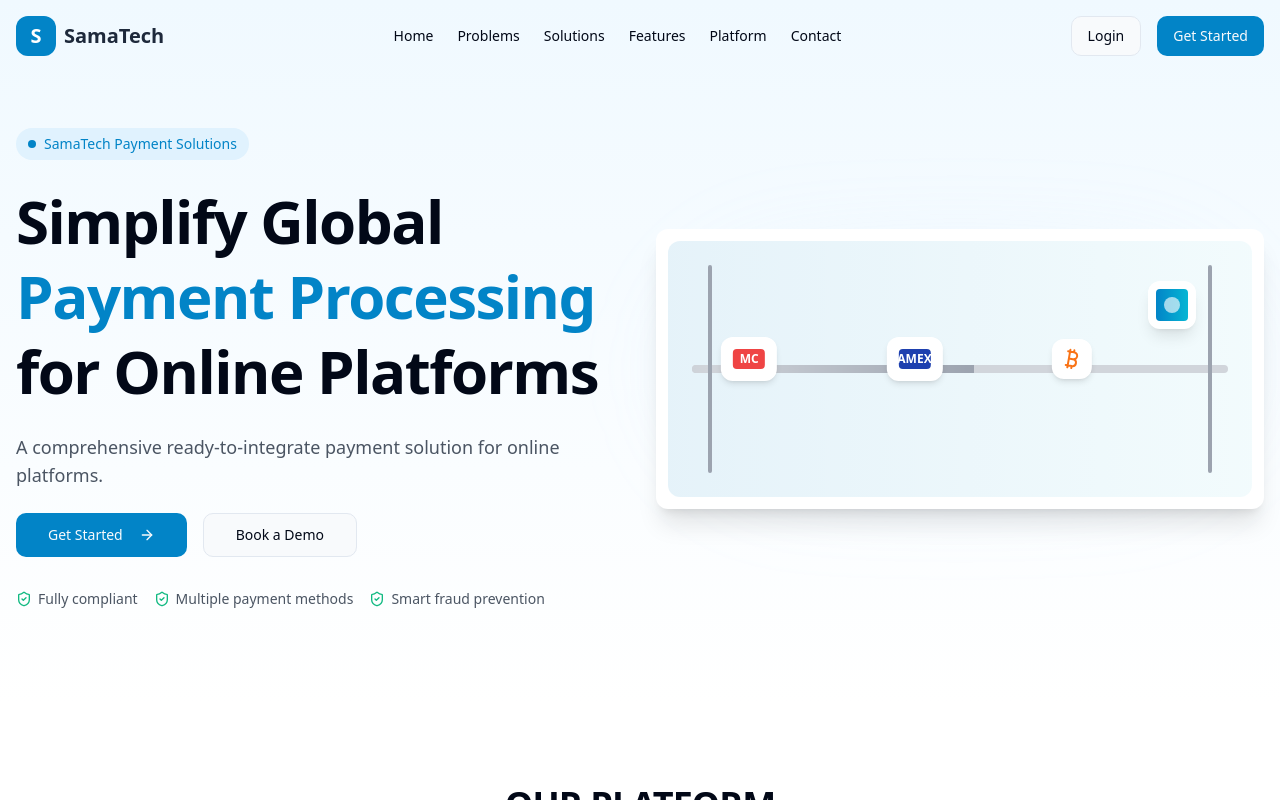
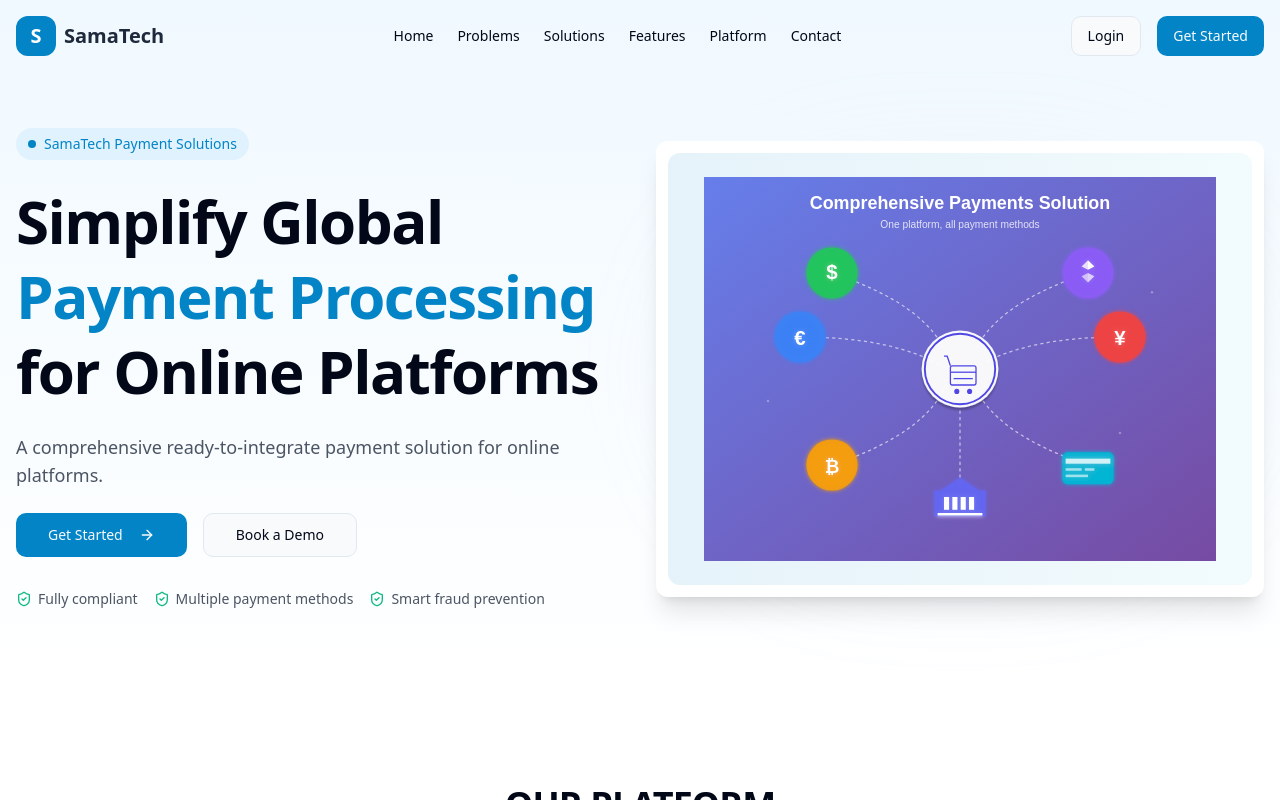
Before and after one commit to nissimbargerbi/secure-flow-finance-hub, a React (Vite) app: page / in a window 1280 px wide. Both pictures are taken after a click on the button "Book a Demo". Shown: the top 800 px of the page. Built offline with nearby package versions, Linux system fonts and the light colour scheme.

Commit message:
Replace Hero animation
Replaced the existing animation in the Hero section with a new SVG animation.

```diff
--- a/src/components/Hero.tsx
+++ b/src/components/Hero.tsx
@@ -1,7 +1,7 @@
 
 import React from "react";
 import { Button } from "@/components/ui/button";
-import { ArrowRight, ShieldCheck, Wallet, CreditCard, DollarSign, Banknote, Bitcoin } from "lucide-react";
+import { ArrowRight, ShieldCheck } from "lucide-react";
 
 const Hero = () => {
   return (
@@ -52,64 +52,155 @@ const Hero = () => {
               <div className="absolute inset-0 bg-gradient-radial from-blue-200/20 to-transparent rounded-full blur-2xl"></div>
               <div className="bg-white rounded-xl p-3 shadow-xl relative overflow-hidden">
                 <div className="bg-gradient-to-r from-finance-primary/10 to-finance-accent/5 rounded-lg p-6">
-                  {/* Assembly Line Animation */}
-                  <div className="relative h-52 w-full">
-                    {/* Conveyor Belt */}
-                    <div className="absolute top-1/2 left-0 right-0 transform -translate-y-1/2">
-                      <div className="h-2 bg-gray-300 rounded-full relative overflow-hidden">
-                        <div className="absolute inset-0 bg-gradient-to-r from-gray-400 via-gray-300 to-gray-400 animate-[slide-right_3s_linear_infinite]"></div>
-                      </div>
-                    </div>
+                  {/* SVG Animation */}
+                  <div className="relative h-96 w-full">
+                    <svg viewBox="0 0 800 600" xmlns="http://www.w3.org/2000/svg" className="w-full h-full">
+                      <defs>
+                        <linearGradient id="bgGradient" x1="0%" y1="0%" x2="100%" y2="100%">
+                          <stop offset="0%" style={{stopColor: "#667eea", stopOpacity: 1}} />
+                          <stop offset="100%" style={{stopColor: "#764ba2", stopOpacity: 1}} />
+                        </linearGradient>
+                        <filter id="glow">
+                          <feGaussianBlur stdDeviation="3" result="coloredBlur"/>
+                          <feMerge>
+                            <feMergeNode in="coloredBlur"/>
+                            <feMergeNode in="SourceGraphic"/>
+                          </feMerge>
+                        </filter>
+                        <filter id="shadow">
+                          <feDropShadow dx="0" dy="4" blur="8" floodOpacity="0.3"/>
+                        </filter>
+                      </defs>
 
-                    {/* Payment Symbols Moving on Belt */}
-                    <div className="absolute top-1/2 left-0 right-0 transform -translate-y-1/2 -translate-y-8">
-                      {/* First Row */}
-                      <div className="flex items-center justify-between animate-[slide-right_8s_linear_infinite]">
-                        <div className="bg-white p-3 rounded-lg shadow-md">
-                          <div className="w-8 h-5 bg-blue-600 rounded text-white text-xs flex items-center justify-center font-bold">VISA</div>
-                        </div>
-                        <div className="bg-white p-3 rounded-lg shadow-md">
-                          <div className="w-8 h-5 bg-red-500 rounded text-white text-xs flex items-center justify-center font-bold">MC</div>
-                        </div>
-                        <div className="bg-white p-3 rounded-lg shadow-md">
-                          <div className="w-8 h-5 bg-blue-800 rounded text-white text-xs flex items-center justify-center font-bold">AMEX</div>
-                        </div>
-                        <div className="bg-white p-2 rounded-lg shadow-md">
-                          <Bitcoin className="h-6 w-6 text-orange-500" />
-                        </div>
-                      </div>
-                    </div>
+                      {/* Background */}
+                      <rect width="800" height="600" fill="url(#bgGradient)"/>
 
-                    <div className="absolute top-1/2 left-0 right-0 transform -translate-y-1/2 translate-y-8">
-                      {/* Second Row - Delayed */}
-                      <div className="flex items-center justify-between animate-[slide-right_8s_linear_infinite_2s]">
-                        <div className="bg-white p-2 rounded-lg shadow-md">
-                          <div className="w-6 h-6 bg-gray-800 rounded-full flex items-center justify-center">
-                            <span className="text-white text-xs font-bold">Ξ</span>
-                          </div>
-                        </div>
-                        <div className="bg-white p-2 rounded-lg shadow-md">
-                          <Wallet className="h-6 w-6 text-finance-accent" />
-                        </div>
-                        <div className="bg-white p-2 rounded-lg shadow-md">
-                          <Banknote className="h-6 w-6 text-finance-success" />
-                        </div>
-                        <div className="bg-white p-2 rounded-lg shadow-md">
-                          <CreditCard className="h-6 w-6 text-finance-primary" />
-                        </div>
-                      </div>
-                    </div>
+                      {/* Connection Lines */}
+                      <g stroke="#ffffff" strokeWidth="2" opacity="0.6" fill="none">
+                        {/* Dollar to Cart */}
+                        <path d="M 200 150 Q 350 200 380 280" strokeDasharray="5,5">
+                          <animate attributeName="stroke-dashoffset" values="0;10" dur="2s" repeatCount="indefinite"/>
+                        </path>
+                        {/* Euro to Cart */}
+                        <path d="M 150 250 Q 300 250 380 300" strokeDasharray="5,5">
+                          <animate attributeName="stroke-dashoffset" values="0;10" dur="2.2s" repeatCount="indefinite"/>
+                        </path>
+                        {/* Bitcoin to Cart */}
+                        <path d="M 200 450 Q 350 400 380 320" strokeDasharray="5,5">
+                          <animate attributeName="stroke-dashoffset" values="0;10" dur="1.8s" repeatCount="indefinite"/>
+                        </path>
+                        {/* ETH to Cart */}
+                        <path d="M 600 150 Q 450 200 420 280" strokeDasharray="5,5">
+                          <animate attributeName="stroke-dashoffset" values="0;10" dur="2.1s" repeatCount="indefinite"/>
+                        </path>
+                        {/* Yen to Cart */}
+                        <path d="M 650 250 Q 500 250 420 300" strokeDasharray="5,5">
+                          <animate attributeName="stroke-dashoffset" values="0;10" dur="1.9s" repeatCount="indefinite"/>
+                        </path>
+                        {/* Credit Card to Cart */}
+                        <path d="M 600 450 Q 450 400 420 320" strokeDasharray="5,5">
+                          <animate attributeName="stroke-dashoffset" values="0;10" dur="2.3s" repeatCount="indefinite"/>
+                        </path>
+                        {/* Bank to Cart */}
+                        <path d="M 400 500 L 400 360" strokeDasharray="5,5">
+                          <animate attributeName="stroke-dashoffset" values="0;10" dur="2s" repeatCount="indefinite"/>
+                        </path>
+                      </g>
 
-                    {/* Assembly Line Structure */}
-                    <div className="absolute top-0 left-4 w-1 h-full bg-gray-400 rounded"></div>
-                    <div className="absolute top-0 right-4 w-1 h-full bg-gray-400 rounded"></div>
+                      {/* Central Shopping Cart */}
+                      <g transform="translate(350,250)" filter="url(#shadow)">
+                        <circle cx="50" cy="50" r="60" fill="#ffffff" opacity="0.95"/>
+                        <circle cx="50" cy="50" r="55" fill="none" stroke="#4f46e5" strokeWidth="3"/>
 
-                    {/* Processing Hub */}
-                    <div className="absolute top-4 right-8 bg-white rounded-lg p-2 shadow-lg">
-                      <div className="bg-gradient-to-r from-finance-primary to-finance-accent rounded p-2">
-                        <div className="w-4 h-4 bg-white rounded-full animate-pulse"></div>
-                      </div>
-                    </div>
+                        {/* Shopping Cart Icon */}
+                        <g transform="translate(25,25)" fill="#4f46e5" stroke="#4f46e5" strokeWidth="2">
+                          <rect x="10" y="20" width="40" height="30" rx="3" fill="none"/>
+                          <path d="M10 20L5 5H0" fill="none"/>
+                          <circle cx="20" cy="60" r="3" fill="#4f46e5"/>
+                          <circle cx="40" cy="60" r="3" fill="#4f46e5"/>
+                          <line x1="10" y1="30" x2="50" y2="30"/>
+                          <line x1="15" y1="40" x2="45" y2="40"/>
+                        </g>
+                      </g>
+
+                      {/* Dollar Symbol */}
+                      <g transform="translate(150,100)" filter="url(#glow)">
+                        <circle cx="50" cy="50" r="40" fill="#22c55e" opacity="0.9"/>
+                        <text x="50" y="60" textAnchor="middle" fontFamily="Arial, sans-serif" fontSize="32" fontWeight="bold" fill="white">$</text>
+                      </g>
+
+                      {/* Euro Symbol */}
+                      <g transform="translate(100,200)" filter="url(#glow)">
+                        <circle cx="50" cy="50" r="40" fill="#3b82f6" opacity="0.9"/>
+                        <text x="50" y="62" textAnchor="middle" fontFamily="Arial, sans-serif" fontSize="32" fontWeight="bold" fill="white">€</text>
+                      </g>
+
+                      {/* Bitcoin Symbol */}
+                      <g transform="translate(150,400)" filter="url(#glow)">
+                        <circle cx="50" cy="50" r="40" fill="#f59e0b" opacity="0.9"/>
+                        <text x="50" y="62" textAnchor="middle" fontFamily="Arial, sans-serif" fontSize="28" fontWeight="bold" fill="white">₿</text>
+                      </g>
+
+                      {/* Ethereum Symbol */}
+                      <g transform="translate(550,100)" filter="url(#glow)">
+                        <circle cx="50" cy="50" r="40" fill="#8b5cf6" opacity="0.9"/>
+                        <g transform="translate(35,25)">
+                          <polygon points="15,5 15,20 25,15" fill="white"/>
+                          <polygon points="15,25 15,40 25,30" fill="white" opacity="0.7"/>
+                          <polygon points="5,15 15,20 15,5" fill="white" opacity="0.8"/>
+                          <polygon points="5,30 15,40 15,25" fill="white" opacity="0.6"/>
+                        </g>
+                      </g>
+
+                      {/* Yen Symbol */}
+                      <g transform="translate(600,200)" filter="url(#glow)">
+                        <circle cx="50" cy="50" r="40" fill="#ef4444" opacity="0.9"/>
+                        <text x="50" y="62" textAnchor="middle" fontFamily="Arial, sans-serif" fontSize="32" fontWeight="bold" fill="white">¥</text>
+                      </g>
+
+                      {/* Credit Card */}
+                      <g transform="translate(550,400)" filter="url(#glow)">
+                        <rect x="10" y="30" width="80" height="50" rx="8" fill="#06b6d4" opacity="0.9"/>
+                        <rect x="15" y="40" width="70" height="8" fill="white" opacity="0.8"/>
+                        <rect x="15" y="55" width="25" height="4" fill="white" opacity="0.6"/>
+                        <rect x="45" y="55" width="15" height="4" fill="white" opacity="0.6"/>
+                        <rect x="15" y="65" width="35" height="4" fill="white" opacity="0.6"/>
+                      </g>
+
+                      {/* Bank Symbol */}
+                      <g transform="translate(350,450)" filter="url(#glow)">
+                        <rect x="10" y="40" width="80" height="40" fill="#6366f1" opacity="0.9"/>
+                        <polygon points="50,20 20,40 80,40" fill="#6366f1" opacity="0.9"/>
+                        <rect x="25" y="50" width="8" height="20" fill="white"/>
+                        <rect x="38" y="50" width="8" height="20" fill="white"/>
+                        <rect x="51" y="50" width="8" height="20" fill="white"/>
+                        <rect x="64" y="50" width="8" height="20" fill="white"/>
+                        <rect x="15" y="75" width="70" height="4" fill="white"/>
+                      </g>
+
+                      {/* Title */}
+                      <text x="400" y="50" textAnchor="middle" fontFamily="Arial, sans-serif" fontSize="28" fontWeight="bold" fill="white">
+                        Comprehensive Payments Solution
+                      </text>
+
+                      {/* Subtitle */}
+                      <text x="400" y="80" textAnchor="middle" fontFamily="Arial, sans-serif" fontSize="16" fill="white" opacity="0.8">
+                        One platform, all payment methods
+                      </text>
+
+                      {/* Floating particles for visual effect */}
+                      <g opacity="0.3">
+                        <circle cx="100" cy="350" r="2" fill="white">
+                          <animate attributeName="cy" values="350;330;350" dur="3s" repeatCount="indefinite"/>
+                        </circle>
+                        <circle cx="700" cy="180" r="2" fill="white">
+                          <animate attributeName="cy" values="180;160;180" dur="2.5s" repeatCount="indefinite"/>
+                        </circle>
+                        <circle cx="650" cy="400" r="2" fill="white">
+                          <animate attributeName="cy" values="400;380;400" dur="3.5s" repeatCount="indefinite"/>
+                        </circle>
+                      </g>
+                    </svg>
                   </div>
                 </div>
               </div>
```
